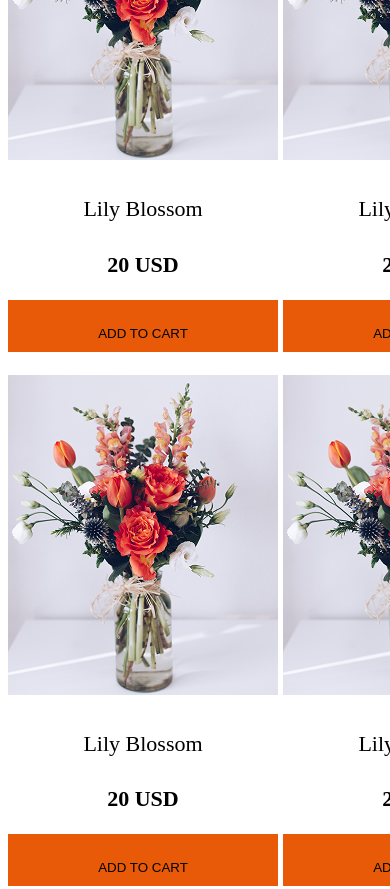
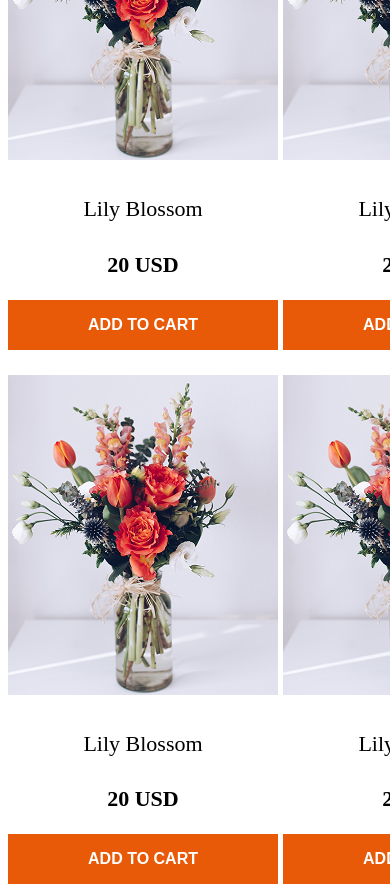
Before and after one commit to abusufian24/Responsive-Flowers-Website, a plain HTML site: page index.html in a window 390 px wide. Shown: the part 1359-2248 px from the top of the page. Drawn offline with Linux system fonts and the light colour scheme.

Commit message:
added edit file

```diff
--- a/styles/style.css
+++ b/styles/style.css
@@ -83,9 +83,8 @@ footer {
   color: rgba(0, 0, 0, 0.5);
 }
 .card {
-  width: 270px;
-  height: 484.94px;
-
+  max-width: 270px;
+  max-height: 484.94px;
   text-align: center;
 }
 .card h4 {
@@ -99,9 +98,13 @@ footer {
 .card button {
   width: 270px;
   height: 50px;
-  padding: 26px 50px 26px 50px;
+
   background-color: rgb(233, 90, 8);
   border: none;
+  color: white;
+  justify-content: center;
+  font-size: 1rem;
+  font-weight: 600;
 }
 
 .card-side {
@@ -236,10 +239,13 @@ footer {
   .banner-right img {
     max-width: 100%;
   }
+
   .card-side {
+    max-width: 100%;
     display: grid;
     grid-template-columns: repeat(2, 1fr);
     column-gap: 5px;
+    row-gap: 50px;
   }
 
   .flower-plants {
@@ -252,6 +258,10 @@ footer {
     border: none;
   }
 
+  .footer-content {
+    flex-direction: column;
+  }
+
   .social-logo {
     margin-top: 15px;
     margin-left: 15px;
```
